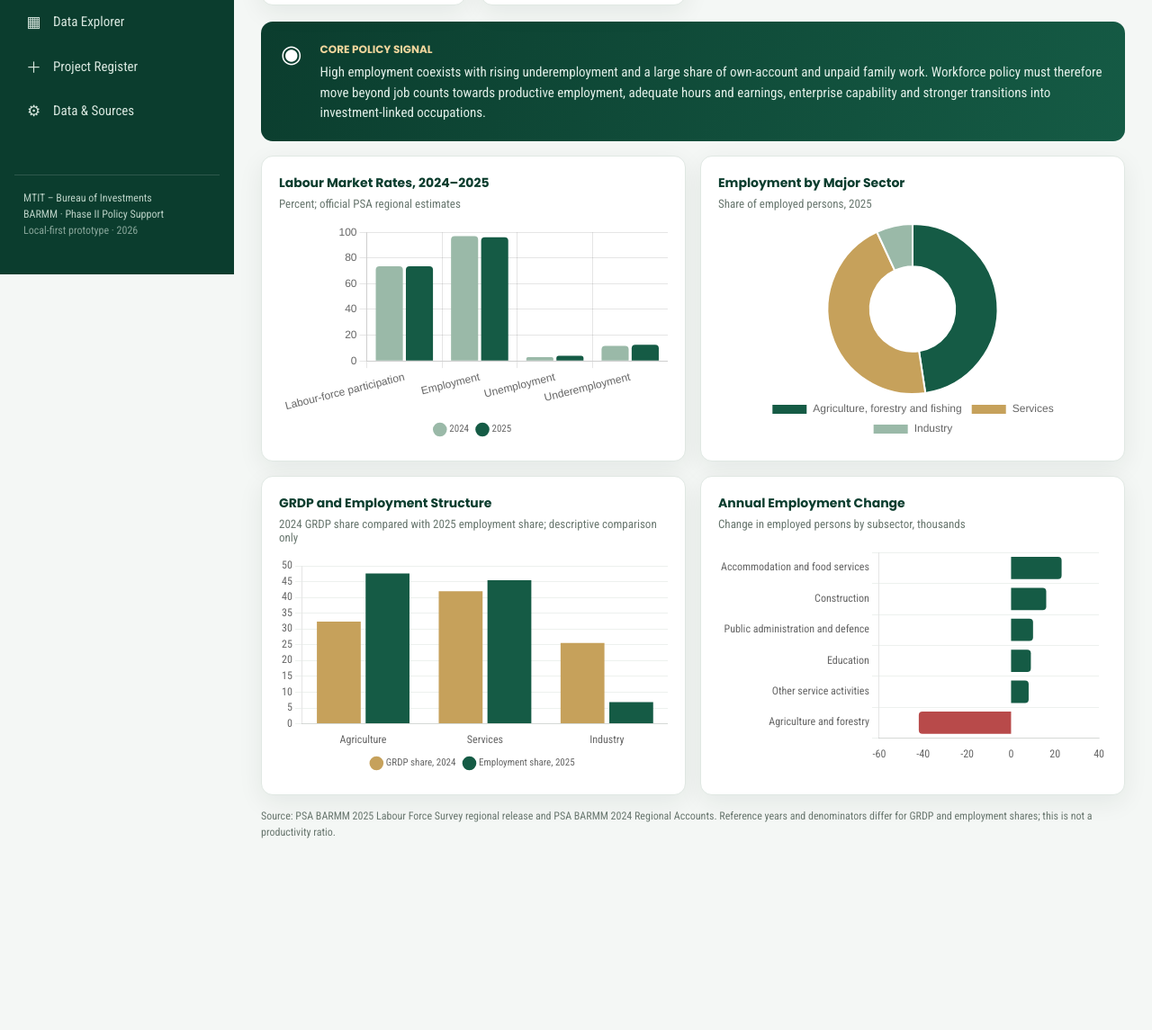
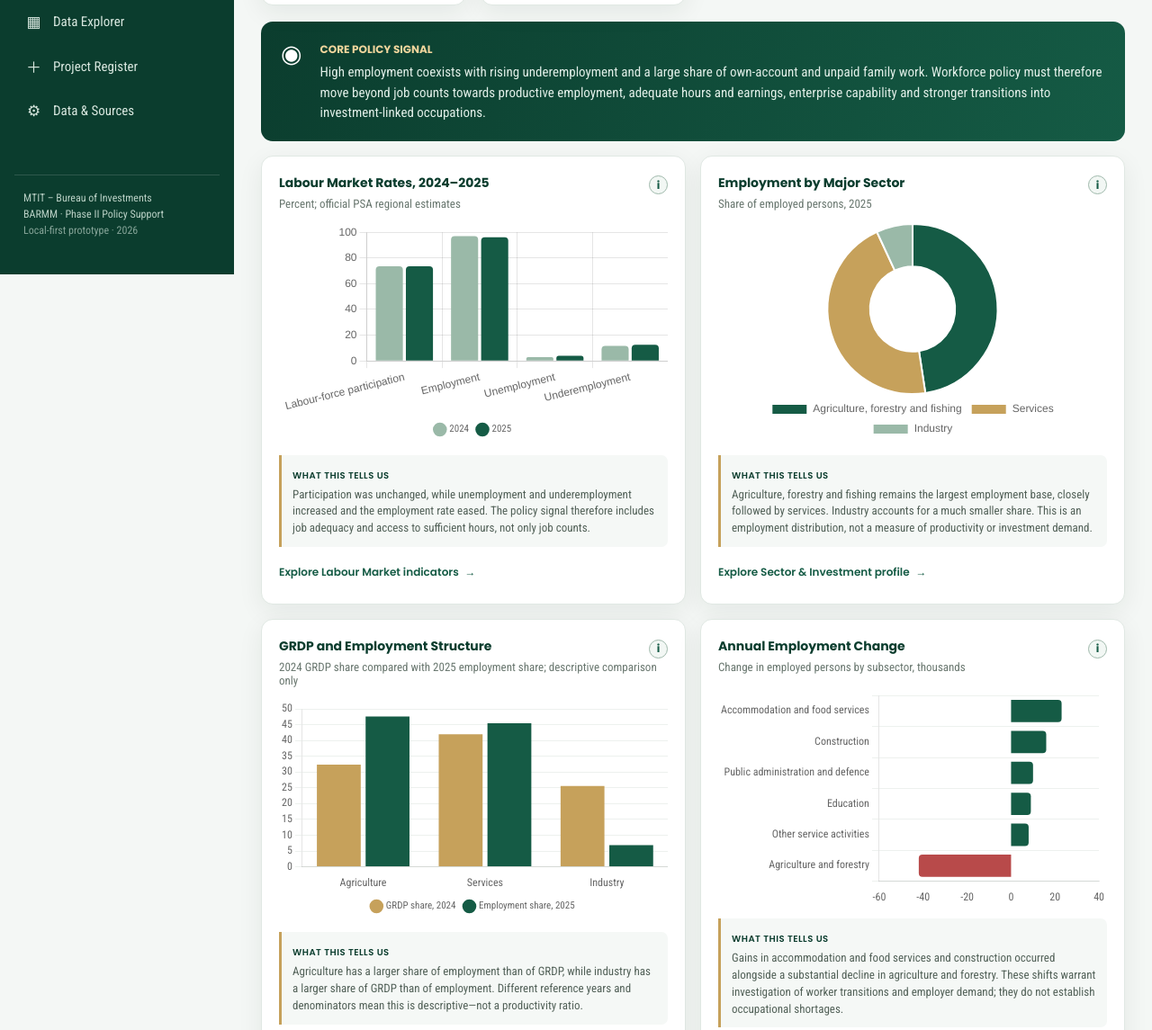
Before and after one commit to asilvainnovations/barmm-labor-market, a plain HTML site: page index.html in a window 1280 px wide. Shown: the part 495-1640 px from the top of the page at 90% size. Before the commit the page ends 1495 px from the top, so only its background shows below. Drawn offline with nearby package versions, Linux system fonts and the light colour scheme.

Commit message:
Add files via upload

```diff
--- a/index.html
+++ b/index.html
@@ -19,6 +19,9 @@
 @media(max-width:1100px){.kpis{grid-template-columns:repeat(2,1fr)}.three,.record-grid{grid-template-columns:repeat(2,1fr)}}
 @media(max-width:760px){:root{--side:260px}.sidebar{transform:translateX(-100%)}.sidebar.open{transform:translateX(0);box-shadow:10px 0 35px #00170e40}.main{margin-left:0}.topbar{height:62px;padding:0 16px}.menu-btn{display:inline-flex}.content{padding:20px 15px 40px}.page-head{display:block}.page-head .filters{margin-top:15px}.two,.three,.tier-grid,.record-grid{grid-template-columns:1fr}.kpis{gap:10px}.card{padding:15px}.chart-card{min-height:295px}.chart-wrap{height:225px}.insight{display:block}.searchbox{width:100%;min-width:0}.table-toolbar{align-items:stretch}.table-toolbar .field{flex:1}.top-actions .btn span{display:none}}
 @media print{.sidebar,.topbar,.filters,.btn,.table-toolbar{display:none!important}.main{margin:0}.content{padding:0}.page{display:none!important}.page.active{display:block!important}.card{box-shadow:none;break-inside:avoid}.chart-card{break-inside:avoid}}
+
+/* Overview figure interpretation and cross-navigation */
+.figure-heading{display:flex;align-items:center;justify-content:space-between;gap:10px}.figure-heading .section-title{margin-bottom:5px}.figure-help{display:inline-grid;place-items:center;flex:0 0 21px;width:21px;height:21px;border:1px solid #9eb8aa;border-radius:50%;color:var(--green2);font:700 12px Poppins;cursor:help;background:#f2f7f4;outline-offset:3px}.figure-interpretation{margin-top:13px;padding:11px 12px;background:#f5f8f6;border-left:3px solid var(--gold);border-radius:0 7px 7px 0}.figure-interpretation strong{font:600 10px Poppins;color:var(--green);text-transform:uppercase;letter-spacing:.5px}.figure-interpretation p{font-size:13px;line-height:1.45;color:#526158;margin:4px 0 0}.figure-link{margin-top:12px;padding:7px 0;border:0;background:transparent;color:var(--green2);font:600 12px Poppins;text-align:left}.figure-link:hover{text-decoration:underline;color:var(--green)}.figure-link span{padding-left:4px}.overview-figure{display:flex;flex-direction:column}.overview-figure .chart-wrap{width:100%;flex:0 0 245px}.overview-figure .figure-link{align-self:flex-start}@media(max-width:760px){.overview-figure .chart-wrap{flex-basis:225px}}
 </style></head>
 <body><div class="app">
 <aside class="sidebar" id="sidebar">
@@ -46,10 +49,10 @@
    <div class="grid kpis" id="kpiGrid"></div>
    <div class="insight"><div style="font-size:27px">◉</div><div><b>CORE POLICY SIGNAL</b><p>High employment coexists with rising underemployment and a large share of own-account and unpaid family work. Workforce policy must therefore move beyond job counts towards productive employment, adequate hours and earnings, enterprise capability and stronger transitions into investment-linked occupations.</p></div></div>
    <div class="grid two">
-    <div class="card chart-card"><h2 class="section-title">Labour Market Rates, 2024–2025</h2><p class="section-note">Percent; official PSA regional estimates</p><div class="chart-wrap"><canvas id="ratesChart"></canvas></div></div>
-    <div class="card chart-card"><h2 class="section-title">Employment by Major Sector</h2><p class="section-note">Share of employed persons, 2025</p><div class="chart-wrap"><canvas id="sectorChart"></canvas></div></div>
-    <div class="card chart-card"><h2 class="section-title">GRDP and Employment Structure</h2><p class="section-note">2024 GRDP share compared with 2025 employment share; descriptive comparison only</p><div class="chart-wrap"><canvas id="structureChart"></canvas></div></div>
-    <div class="card chart-card"><h2 class="section-title">Annual Employment Change</h2><p class="section-note">Change in employed persons by subsector, thousands</p><div class="chart-wrap"><canvas id="changeChart"></canvas></div></div>
+    <article class="card chart-card overview-figure"><div class="figure-heading"><h2 class="section-title">Labour Market Rates, 2024–2025</h2><span class="figure-help" tabindex="0" role="img" title="Participation stayed at 73.5%; employment eased from 97.0% to 96.1%; unemployment rose from 3.0% to 3.9%; underemployment rose from 11.7% to 12.6%." aria-label="Participation stayed at 73.5%; employment eased from 97.0% to 96.1%; unemployment rose from 3.0% to 3.9%; underemployment rose from 11.7% to 12.6%.">i</span></div><p class="section-note">Percent; official PSA regional estimates</p><div class="chart-wrap"><canvas id="ratesChart" role="img" aria-label="Grouped bar chart of labour market rates in 2024 and 2025"></canvas></div><div class="figure-interpretation"><strong>What this tells us</strong><p>Participation was unchanged, while unemployment and underemployment increased and the employment rate eased. The policy signal therefore includes job adequacy and access to sufficient hours, not only job counts.</p></div><button class="figure-link" type="button" data-open-page="labour">Explore Labour Market indicators <span aria-hidden="true">→</span></button></article>
+    <article class="card chart-card overview-figure"><div class="figure-heading"><h2 class="section-title">Employment by Major Sector</h2><span class="figure-help" tabindex="0" role="img" title="Agriculture, forestry and fishing account for 47.6% of employment; services 45.5%; industry 6.9%." aria-label="Agriculture, forestry and fishing 47.6%; services 45.5%; industry 6.9%.">i</span></div><p class="section-note">Share of employed persons, 2025</p><div class="chart-wrap"><canvas id="sectorChart" role="img" aria-label="Doughnut chart of employment shares by major sector in 2025"></canvas></div><div class="figure-interpretation"><strong>What this tells us</strong><p>Agriculture, forestry and fishing remains the largest employment base, closely followed by services. Industry accounts for a much smaller share. This is an employment distribution, not a measure of productivity or investment demand.</p></div><button class="figure-link" type="button" data-open-page="sectors">Explore Sector &amp; Investment profile <span aria-hidden="true">→</span></button></article>
+    <article class="card chart-card overview-figure"><div class="figure-heading"><h2 class="section-title">GRDP and Employment Structure</h2><span class="figure-help" tabindex="0" role="img" title="Agriculture has a larger employment share than GRDP share; industry has a larger GRDP share than employment share. The reference years differ." aria-label="Structural comparison only; reference years differ.">i</span></div><p class="section-note">2024 GRDP share compared with 2025 employment share; descriptive comparison only</p><div class="chart-wrap"><canvas id="structureChart" role="img" aria-label="Comparison of 2024 GRDP shares and 2025 employment shares"></canvas></div><div class="figure-interpretation"><strong>What this tells us</strong><p>Agriculture has a larger share of employment than of GRDP, while industry has a larger share of GRDP than of employment. Different reference years and denominators mean this is descriptive—not a productivity ratio.</p></div><button class="figure-link" type="button" data-open-page="sectors">Explore Sector &amp; Investment profile <span aria-hidden="true">→</span></button></article>
+    <article class="card chart-card overview-figure"><div class="figure-heading"><h2 class="section-title">Annual Employment Change</h2><span class="figure-help" tabindex="0" role="img" title="Employment rose in accommodation and food services and construction, while agriculture and forestry recorded a substantial decline." aria-label="Employment gains in accommodation and food services and construction; decline in agriculture and forestry.">i</span></div><p class="section-note">Change in employed persons by subsector, thousands</p><div class="chart-wrap"><canvas id="changeChart" role="img" aria-label="Horizontal bar chart of annual employment change by subsector"></canvas></div><div class="figure-interpretation"><strong>What this tells us</strong><p>Gains in accommodation and food services and construction occurred alongside a substantial decline in agriculture and forestry. These shifts warrant investigation of worker transitions and employer demand; they do not establish occupational shortages.</p></div><button class="figure-link" type="button" data-open-page="sectors">Explore Sector &amp; Investment profile <span aria-hidden="true">→</span></button></article>
    </div>
    <p class="footnote">Source: PSA BARMM 2025 Labour Force Survey regional release and PSA BARMM 2024 Regional Accounts. Reference years and denominators differ for GRDP and employment shares; this is not a productivity ratio.</p>
   </section>
@@ -154,6 +157,7 @@ async function saveProject(p){projects.unshift(p);if(projectStore){await new Pro
 async function deleteProject(id){if(!confirm("Delete this local project record?"))return;projects=projects.filter(p=>p.id!==id);if(projectStore)await new Promise(resolve=>{let r=projectStore.transaction("projects","readwrite").objectStore("projects").delete(id);r.onsuccess=resolve});else localStorage.setItem("barmmProjects",JSON.stringify(projects));renderProjects();toast("Record deleted")}
 async function init(){try{let res=await fetch("assets/workbook-data.json");if(!res.ok)throw Error("Could not load workbook data");DB=await res.json();$("#dataStatus").textContent="Workbook data loaded";renderKpis();renderOverviewCharts();renderLabour();renderSectors();renderProv();renderTvet();renderSipp();renderDatasets();renderAdmin();await openStore();renderProjects()}catch(e){console.error(e);$("#dataStatus").textContent="Data load error";document.querySelector(".content").insertAdjacentHTML("afterbegin",`<div class="notice">The workbook data could not be loaded. Serve this folder through a local web server or HTTPS; opening index.html directly may block JSON loading.</div>`)}}
 $$(".nav button").forEach(b=>b.addEventListener("click",()=>showPage(b.dataset.page)));
+document.addEventListener("click",e=>{const link=e.target.closest("[data-open-page]");if(link){const target=link.dataset.openPage;if(document.getElementById("page-"+target))showPage(target);}});
 $("#menuBtn").addEventListener("click",()=>$("#sidebar").classList.toggle("open"));
 $("#sippSearch").addEventListener("input",renderSipp);$("#tierFilter").addEventListener("change",renderSipp);
 $("#datasetSelect").addEventListener("change",showDataset);$("#datasetSearch").addEventListener("input",showDataset);
```
